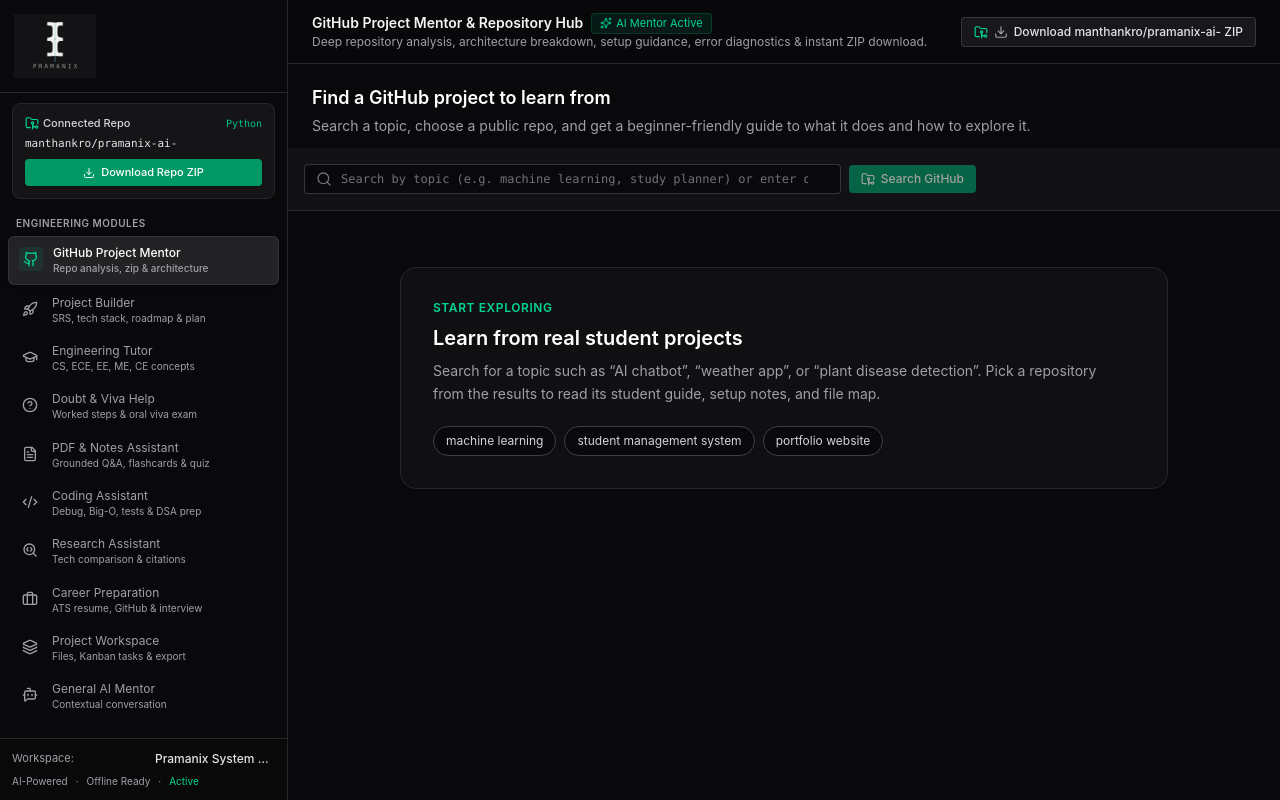
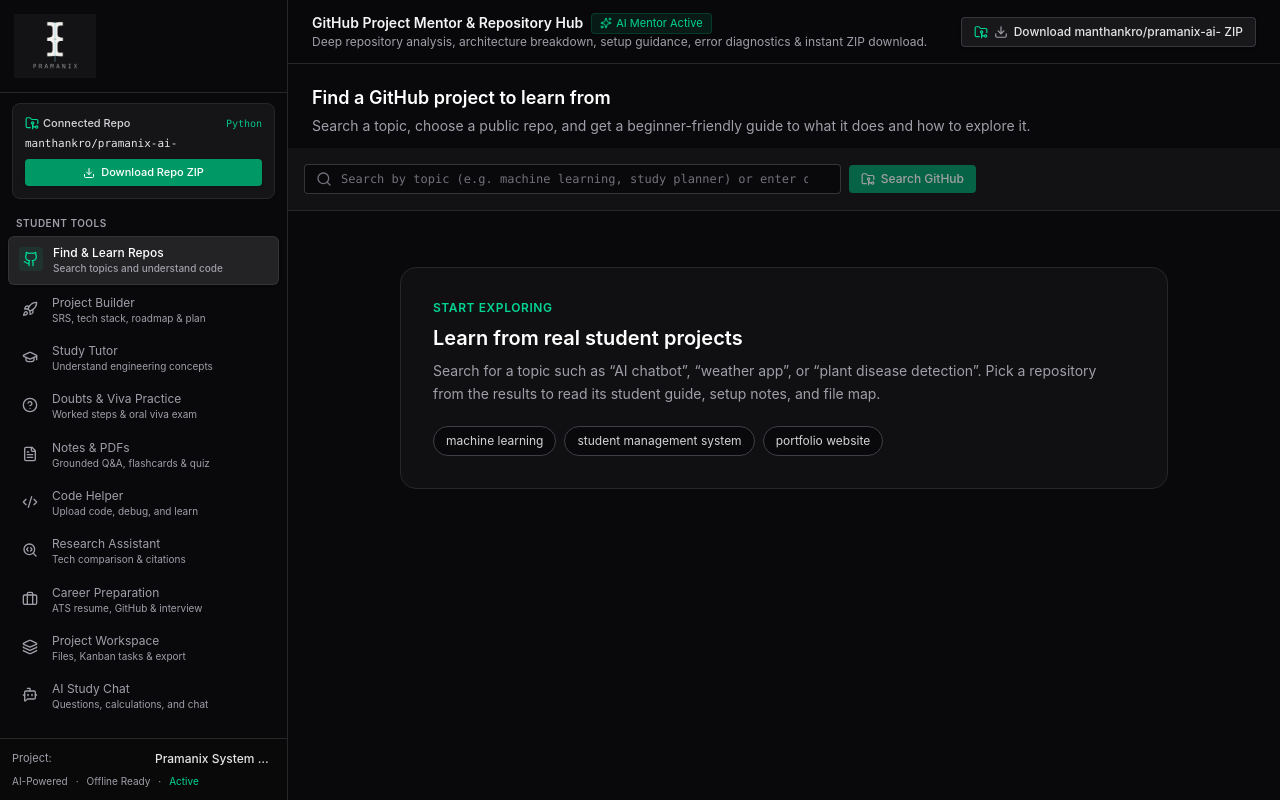
Before and after one commit to manthankro/pramanix-ai, a React (Vite) app: page / in a window 1280 px wide. Built offline with nearby package versions, Linux system fonts and the light colour scheme.

Commit message:
Clarify navigation for student study tools

```diff
--- a/src/components/Sidebar.tsx
+++ b/src/components/Sidebar.tsx
@@ -32,9 +32,9 @@
   const navItems: Array<{ id: ModuleId; label: string; icon: React.ReactNode; subtitle: string }> = [
     {
       id: "github",
-      label: "GitHub Project Mentor",
+      label: "Find & Learn Repos",
       icon: <Github className="w-4 h-4" />,
-      subtitle: "Repo analysis, zip & architecture",
+      subtitle: "Search topics and understand code",
     },
     {
       id: "builder",
@@ -44,27 +44,27 @@
     },
     {
       id: "tutor",
-      label: "Engineering Tutor",
+      label: "Study Tutor",
       icon: <GraduationCap className="w-4 h-4" />,
-      subtitle: "CS, ECE, EE, ME, CE concepts",
+      subtitle: "Understand engineering concepts",
     },
     {
       id: "viva",
-      label: "Doubt & Viva Help",
+      label: "Doubts & Viva Practice",
       icon: <HelpCircle className="w-4 h-4" />,
       subtitle: "Worked steps & oral viva exam",
     },
     {
       id: "notes",
-      label: "PDF & Notes Assistant",
+      label: "Notes & PDFs",
       icon: <FileText className="w-4 h-4" />,
       subtitle: "Grounded Q&A, flashcards & quiz",
     },
     {
       id: "coding",
-      label: "Coding Assistant",
+      label: "Code Helper",
       icon: <Code2 className="w-4 h-4" />,
-      subtitle: "Debug, Big-O, tests & DSA prep",
+      subtitle: "Upload code, debug, and learn",
     },
     {
       id: "research",
@@ -86,9 +86,9 @@
     },
     {
       id: "chat",
-      label: "General AI Mentor",
+      label: "AI Study Chat",
       icon: <BotMessageSquare className="w-4 h-4" />,
-      subtitle: "Contextual conversation",
+      subtitle: "Questions, calculations, and chat",
     },
   ];
 
@@ -121,7 +121,7 @@
       {/* Navigation list */}
       <div className="flex-1 overflow-y-auto px-2 space-y-0.5 py-1 text-xs scrollbar-thin scrollbar-thumb-zinc-800">
         <div className="px-2 py-1 text-[10px] font-semibold tracking-wider text-zinc-400 uppercase">
-          Engineering Modules
+          STUDENT TOOLS
         </div>
         {navItems.map((item) => {
           const isActive = currentModule === item.id;
@@ -154,7 +154,7 @@
       {/* Footer / Active Workspace */}
       <div className="p-3 border-t border-zinc-800 text-xs bg-zinc-950/60">
         <div className="flex items-center justify-between text-zinc-400">
-          <span className="text-[11px]">Workspace:</span>
+          <span className="text-[11px]">Project:</span>
           <span className="text-zinc-200 font-medium truncate max-w-[120px]">
             {activeProjectName || "Capstone 2026"}
           </span>
```
